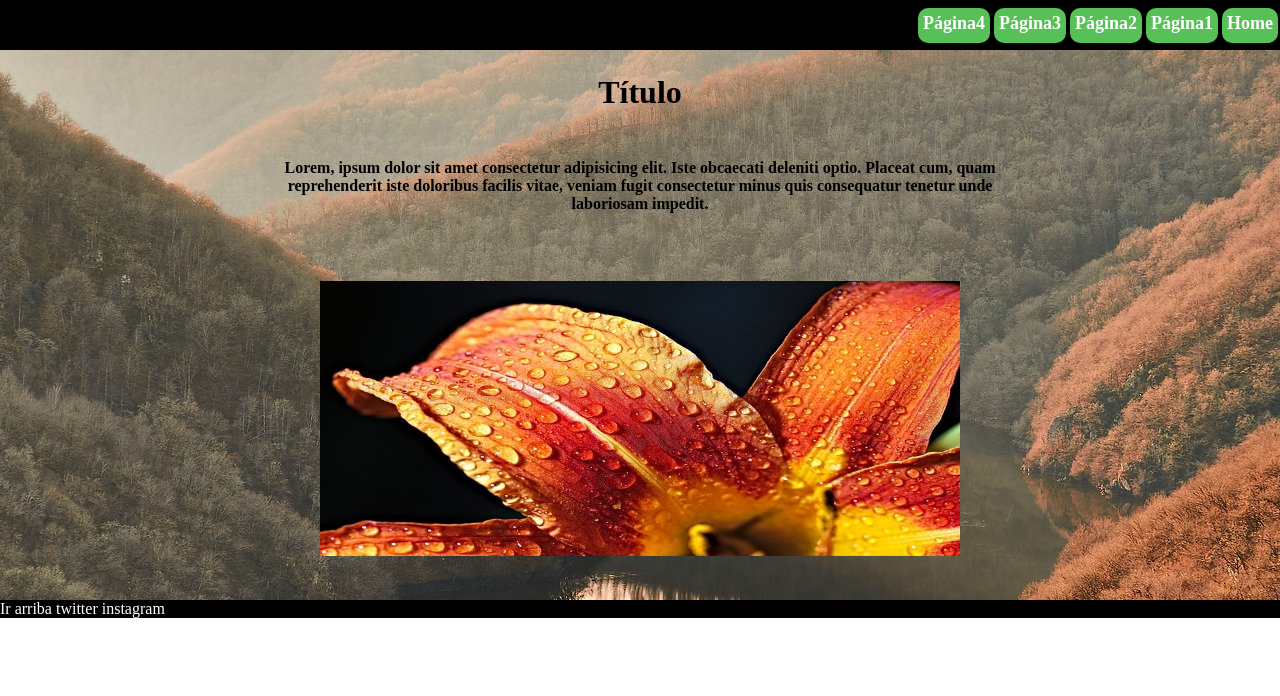
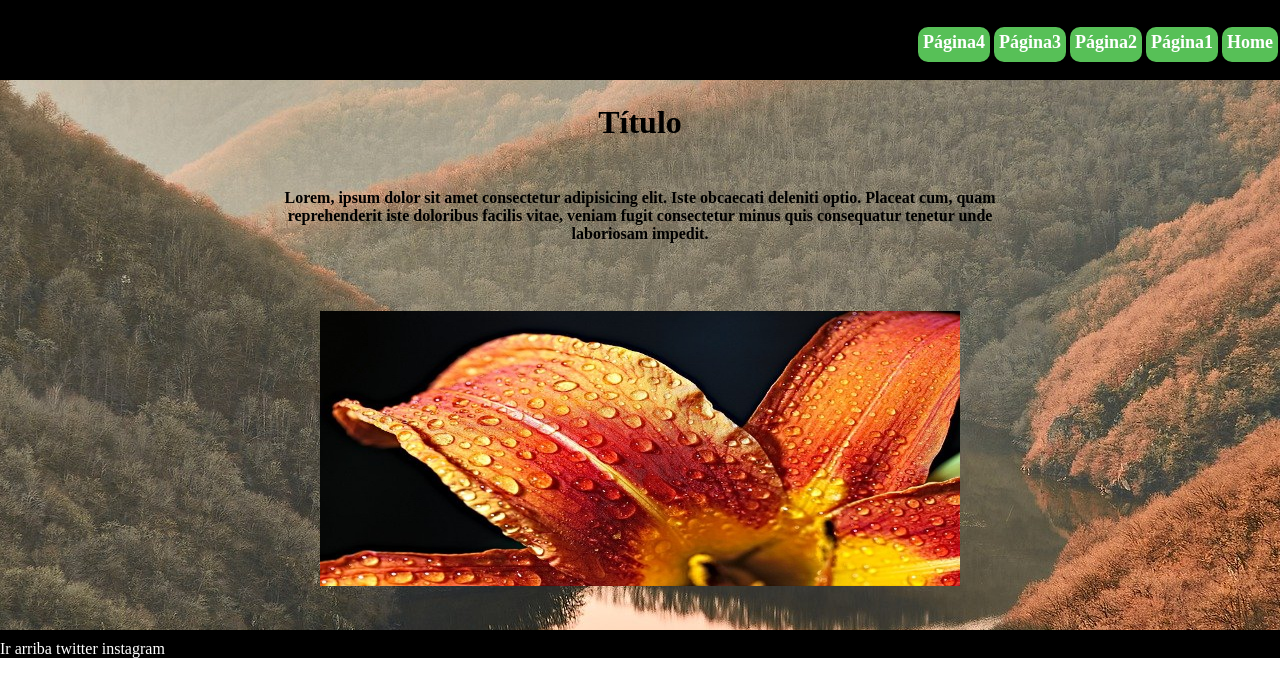
Before and after one commit to NachoDat/WebPage, a plain HTML site: page index.html in a window 1280 px wide. Drawn offline with Linux system fonts and the light colour scheme.

Commit message:
modified:   estilo/estilo.css

```diff
--- a/estilo/estilo.css
+++ b/estilo/estilo.css
@@ -101,14 +101,23 @@ main{
 }
      /*Desktop*/
 @media screen and (min-width:401px) {
+.Nav{
+    height: 80px;
+}
 .NavList{
     display: flex;
     flex-direction: row-reverse;
     height: 50px;
    align-items: center;
+
 }
 .NavItem{
     padding: 5px;
+    margin-top: 40px;
+}
+.NavItem:hover{
+ padding: 10px;
+ background-color: gainsboro;
 }
  .MainIndex{
     display: flex;
@@ -143,4 +152,11 @@ padding: 5px;
     margin: 20px;
     font-size: 20px;
 }
+.FooterStyle{
+    transition: padding 2s;
+    padding:10px 0px 0px 0px;
 }
+.FooterStyle:hover{
+padding:0px 0px 50px 0px;
+}
+}
```
